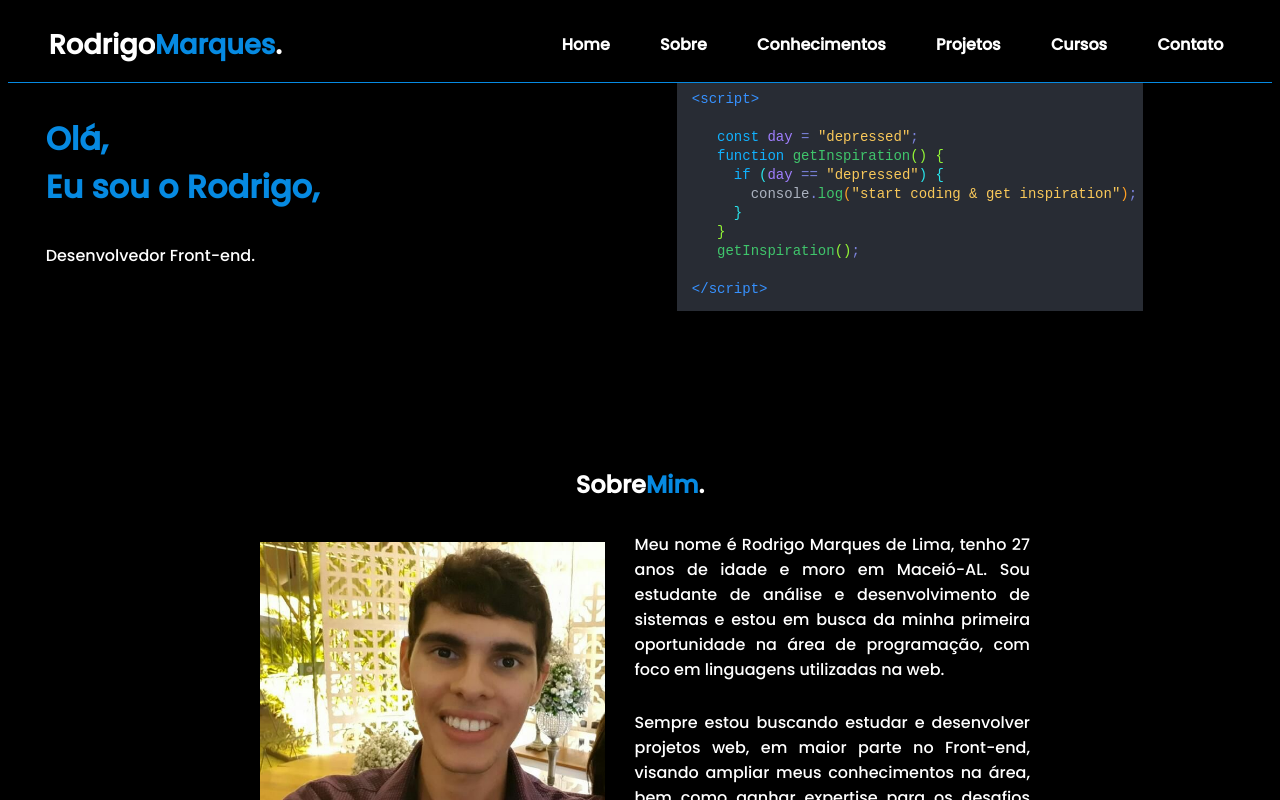
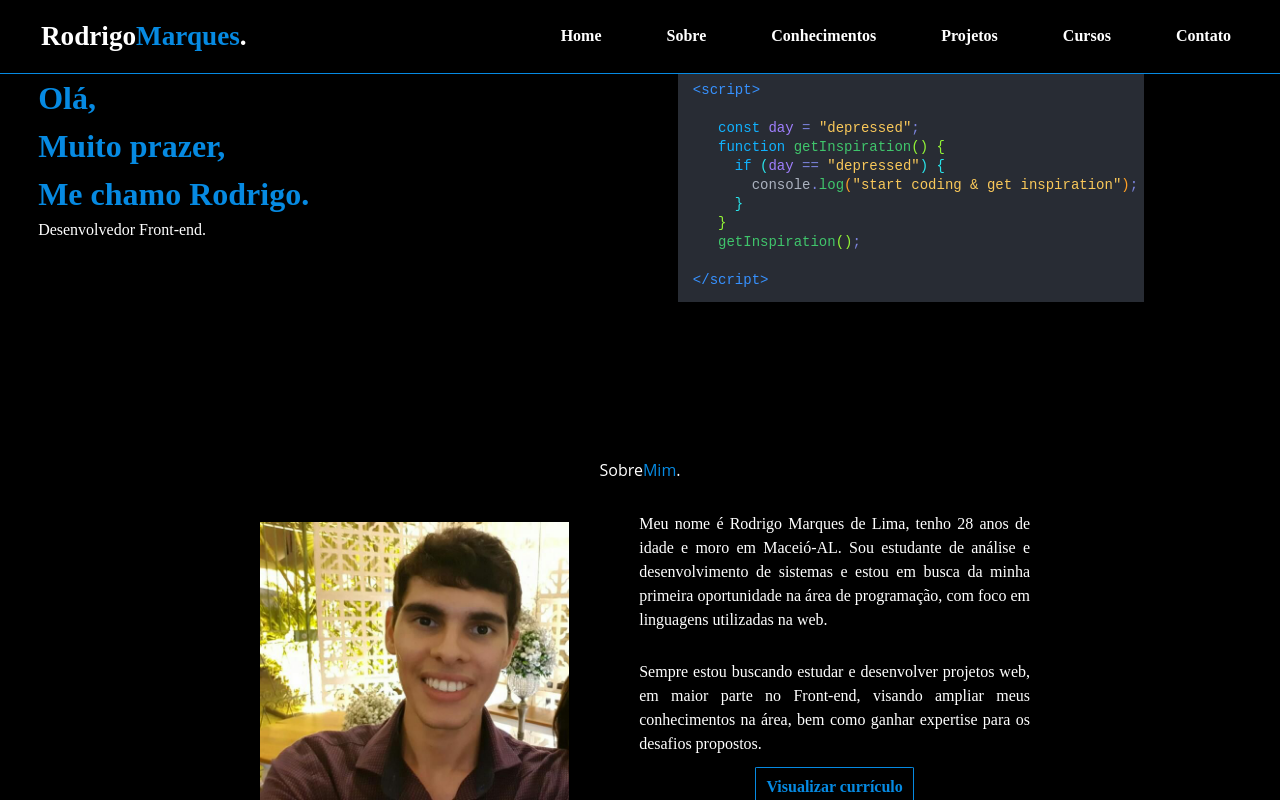
Before and after one commit to RodrigoMarques6/portfolioRodrigoMarques, an Angular app: page / in a window 1280 px wide. Shown: the top 800 px of the page. Built offline with nearby package versions, Linux system fonts and the light colour scheme.

Commit message:
feat/instalação do tailwind e configuração

```diff
--- a/package.json
+++ b/package.json
@@ -27,12 +27,15 @@
     "@angular/cli": "~16.1.0",
     "@angular/compiler-cli": "^16.1.0",
     "@types/jasmine": "~4.3.0",
+    "autoprefixer": "^10.4.20",
     "jasmine-core": "~4.6.0",
     "karma": "~6.4.0",
     "karma-chrome-launcher": "~3.2.0",
     "karma-coverage": "~2.2.0",
     "karma-jasmine": "~5.1.0",
     "karma-jasmine-html-reporter": "~2.1.0",
+    "postcss": "^8.4.45",
+    "tailwindcss": "^3.4.11",
     "typescript": "~5.1.3"
   }
 }
--- a/src/app/components/home/home.component.html
+++ b/src/app/components/home/home.component.html
@@ -2,13 +2,12 @@
   <div class="div-home1">
     <p id="p1-section1">
       Olá,<br />
-      Eu sou o Rodrigo,
+      Muito prazer,<br />Me chamo Rodrigo.
     </p>
 
     <p id="p2-section1">Desenvolvedor Front-end.</p>
   </div>
   <div class="div-home2">
-    <!-- <img src="../../../assets/img/code-programmers-img.jpg" alt="Imagem aleatória de códigos na programação" height="100%"> -->
     <img src="../../../assets/img/home-image.png" alt="" />
   </div>
 </section>
--- a/src/app/components/projetos/projetos.component.html
+++ b/src/app/components/projetos/projetos.component.html
@@ -6,19 +6,19 @@
   <div class="div-projetos">
     <div class="projeto1">
       <a href="#"
-        ><p>{{projeto1}}</p>
+        ><p>{{ projeto1 }}</p>
         <img src="../../../assets/img/todolist.png" class="img-todolist" />
       </a>
     </div>
     <div class="projeto2">
       <a href="#"
-        ><p>{{projeto2}}</p>
+        ><p>{{ projeto2 }}</p>
         <img src="../../../assets/img/todolist.png" class="img-todolist" />
       </a>
     </div>
     <div class="projeto3">
       <a href="#"
-        ><p>{{projeto3}}</p>
+        ><p>{{ projeto3 }}</p>
         <img src="../../../assets/img/todolist.png" class="img-todolist" />
       </a>
     </div>
--- a/src/app/components/sobre/sobre.component.ts
+++ b/src/app/components/sobre/sobre.component.ts
@@ -7,7 +7,7 @@ import { Component } from '@angular/core';
 })
 export class SobreComponent {
   sobreMim1: string =
-    'Meu nome é Rodrigo Marques de Lima, tenho 27 anos de idade e moro em Maceió-AL. Sou estudante de análise e desenvolvimento de sistemas e estou em busca da minha primeira oportunidade na área de programação, com foco em linguagens utilizadas na web.';
+    'Meu nome é Rodrigo Marques de Lima, tenho 28 anos de idade e moro em Maceió-AL. Sou estudante de análise e desenvolvimento de sistemas e estou em busca da minha primeira oportunidade na área de programação, com foco em linguagens utilizadas na web.';
   sobreMim2: string =
     'Sempre estou buscando estudar e desenvolver projetos web, em maior parte no Front-end, visando ampliar meus conhecimentos na área, bem como ganhar expertise para os desafios propostos.';
   curriculo: string = 'Visualizar currículo';
--- a/src/styles.css
+++ b/src/styles.css
@@ -1,3 +1,7 @@
+@tailwind base;
+@tailwind components;
+@tailwind utilities;
+
 @import url('https://fonts.googleapis.com/css2?family=Poppins:wght@300;500&display=swap');
 
 * {
--- /dev/null
+++ b/tailwind.config.js
@@ -0,0 +1,8 @@
+/** @type {import('tailwindcss').Config} */
+module.exports = {
+  content: ["./src/**/*.{html,ts}"],
+  theme: {
+    extend: {},
+  },
+  plugins: [],
+};
```
Also changed, not shown: 1 other file (tests, documents, lock files or other folders).
